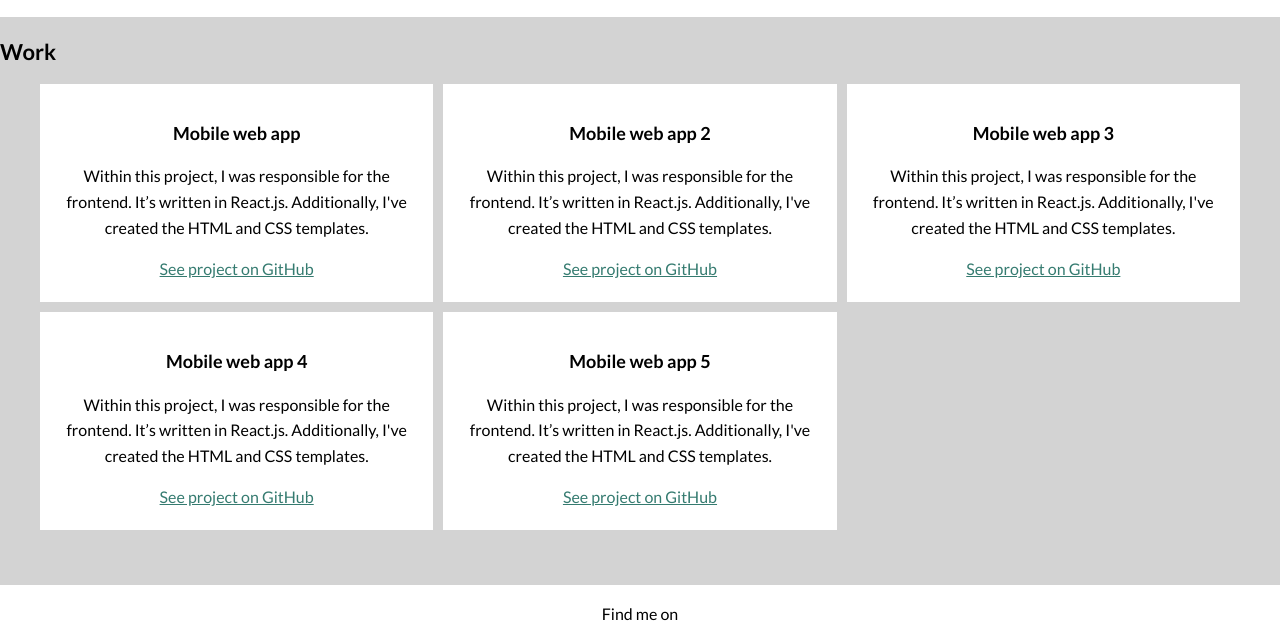
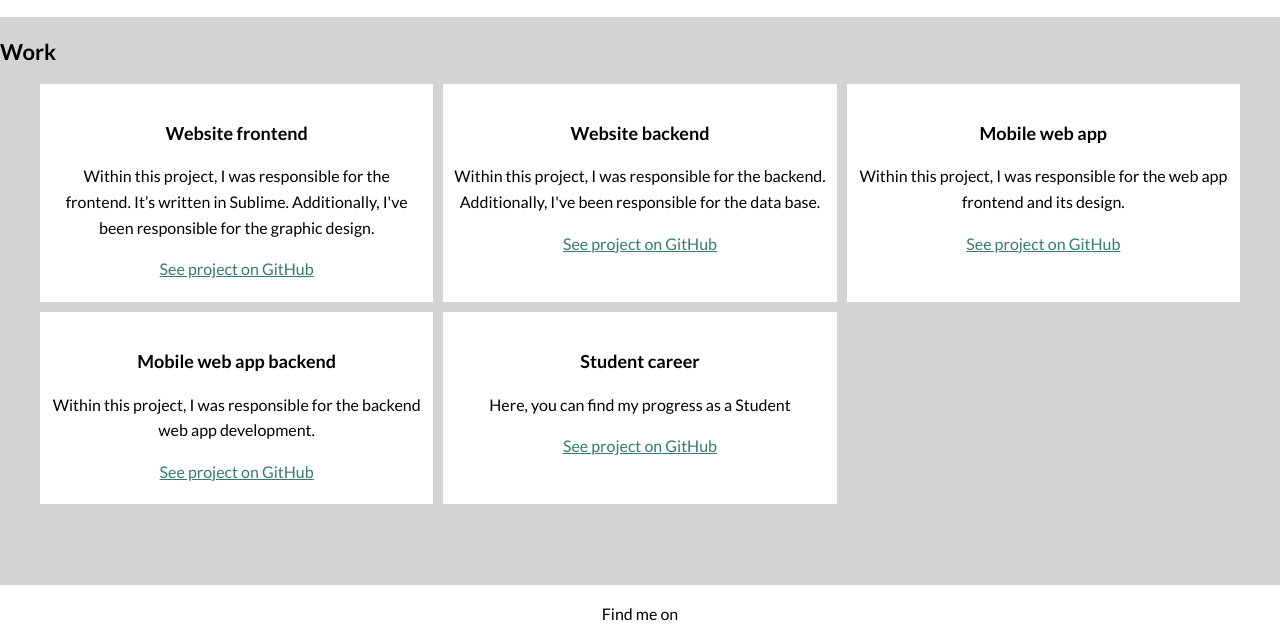
Before and after one commit to ismauy/portfolio-website, a plain HTML site: page work.html in a window 1280 px wide. Shown: the part 101-740 px from the top of the page. Drawn offline with nearby package versions, Linux system fonts and the light colour scheme.

Commit message:
Update work.html
Grid content update

```diff
--- a/work.html
+++ b/work.html
@@ -40,39 +40,39 @@
    <h1>Work</h1>
    <div class="grid-work">
     <div class="grid-work__item">
+      <h2>Website frontend</h2>
+      <p>
+        Within this project, I was responsible for the frontend. It’s written in Sublime. Additionally, I've been responsible for the graphic design.
+      </p>
+      <a href="https://github.com/ismauy" target="_blank">See project on GitHub</a>
+    </div>
+    <div class="grid-work__item">
+      <h2>Website backend</h2>
+      <p>
+        Within this project, I was responsible for the backend. Additionally, I've been responsible for the data base.
+      </p>
+      <a href="https://github.com/ismauy" target="_blank">See project on GitHub</a>
+    </div>
+    <div class="grid-work__item">
       <h2>Mobile web app</h2>
       <p>
-        Within this project, I was responsible for the frontend. It’s written in React.js. Additionally, I've created the HTML and CSS templates.
+        Within this project, I was responsible for the web app frontend and its design.
       </p>
-      <a href="#">See project on GitHub</a>
+      <a href="https://github.com/ismauy" target="_blank">See project on GitHub</a>
     </div>
     <div class="grid-work__item">
-      <h2>Mobile web app 2</h2>
+      <h2>Mobile web app backend</h2>
       <p>
-        Within this project, I was responsible for the frontend. It’s written in React.js. Additionally, I've created the HTML and CSS templates.
+        Within this project, I was responsible for the backend web app development.
       </p>
-      <a href="#">See project on GitHub</a>
+      <a href="https://github.com/ismauy" target="_blank">See project on GitHub</a>
     </div>
     <div class="grid-work__item">
-      <h2>Mobile web app 3</h2>
+      <h2>Student career</h2>
       <p>
-        Within this project, I was responsible for the frontend. It’s written in React.js. Additionally, I've created the HTML and CSS templates.
+        Here, you can find my progress as a Student
       </p>
-      <a href="#">See project on GitHub</a>
-    </div>
-    <div class="grid-work__item">
-      <h2>Mobile web app 4</h2>
-      <p>
-        Within this project, I was responsible for the frontend. It’s written in React.js. Additionally, I've created the HTML and CSS templates.
-      </p>
-      <a href="#">See project on GitHub</a>
-    </div>
-    <div class="grid-work__item">
-      <h2>Mobile web app 5</h2>
-      <p>
-        Within this project, I was responsible for the frontend. It’s written in React.js. Additionally, I've created the HTML and CSS templates.
-      </p>
-      <a href="#">See project on GitHub</a>
+      <a href="https://github.com/ismauy" target="_blank">See project on GitHub</a>
     </div>
    </div>
 </section>
```
